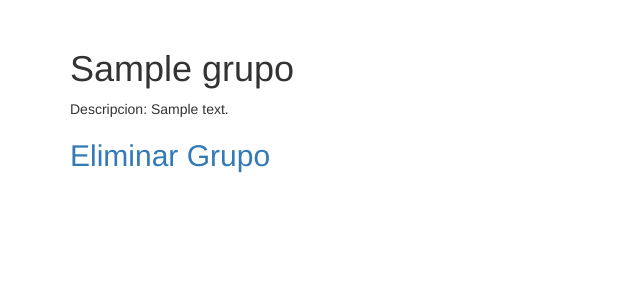
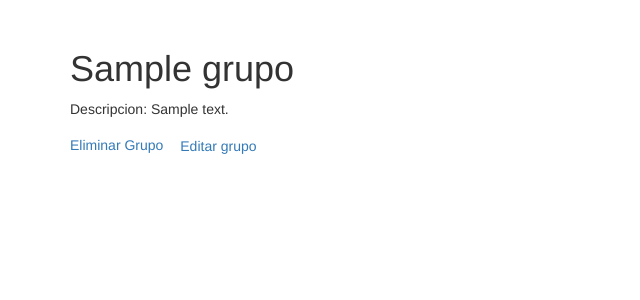
Before and after one commit to vladwelt/biker_community, a Django app: page /grupos/1/ in a window 1280 px wide. Shown: the part 51-351 px from the top of the page, without its empty margins (0-640 px from the left). Run offline with Django 3.2, Linux system fonts and the light colour scheme; tables that the repository leaves empty hold one stand-in row (values such as "Sample post"); some libraries are stand-ins or nearby versions.

Commit message:
[EDT] templates group_detail.html, groups_list.html and routes_list.html

```diff
--- a/src/biker/templates/biker/group_detail.html
+++ b/src/biker/templates/biker/group_detail.html
@@ -6,6 +6,7 @@
             {% for usuario in usuarios %}
 	<h3> usuario: {{ usuario.nombre }} </h3>
             {% endfor %}
-       <h2><a href="/delete/group/{{ grupo.pk }}">Eliminar Grupo</a></h2>
+       <td><a href="/delete/group/{{ grupo.pk }}">Eliminar Grupo</a></td>
+       <td><a class="btn" href="{% url 'biker.views.group_edit' pk=grupo.pk %}"><i class = "icon-pencil" ></i>Editar grupo</a></td>
     </div>
 {% endblock %}
--- a/src/biker/templates/biker/groups_list.html
+++ b/src/biker/templates/biker/groups_list.html
@@ -4,7 +4,6 @@
     {% for group in groups %}
         <li class="group">
             <h2><a href="{% url 'biker.views.group_detail' pk=group.pk %}">{{group.nombre}}</a></h2>
-            <td><a class="btn" href="{% url 'biker.views.group_edit' pk=group.pk %}"><i class = "icon-pencil" ></i>Editar grupo</a></td>
         </li>
     {% endfor %}
     <a href="/registrar/grupo"><button class="btn"><span class="glyphicon glyphicon glyphicon-plus" aria-hidden="true"></span> Agregar Nuevo Grupo</button></a>
--- a/src/biker/templates/biker/routes_list.html
+++ b/src/biker/templates/biker/routes_list.html
@@ -5,6 +5,7 @@
         <li class="route">
             <h2><a href="{% url 'biker.views.route_detail' pk=route.pk %}">{{route.nombre}}</a></h2>
             <h2><a>Distancia: {{route.distancia}} metros</a></h2>
+            <td><a href="/delete/ruta/{{ route.pk }}">Eliminar Ruta</a></td>
             <td><a class="btn" href="{% url 'biker.views.route_edit' pk=route.pk %}"><i class = "icon-pencil" ></i>Editar ruta</a></td>
 
             <br></br>
```
